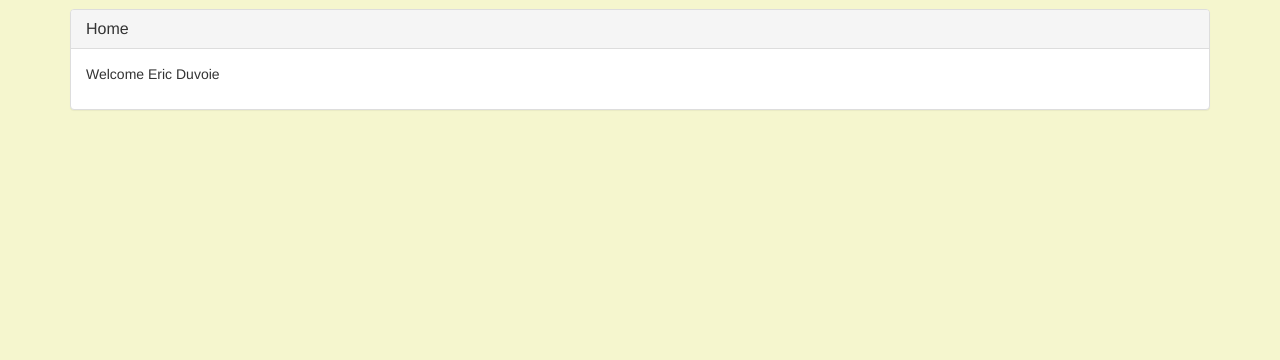
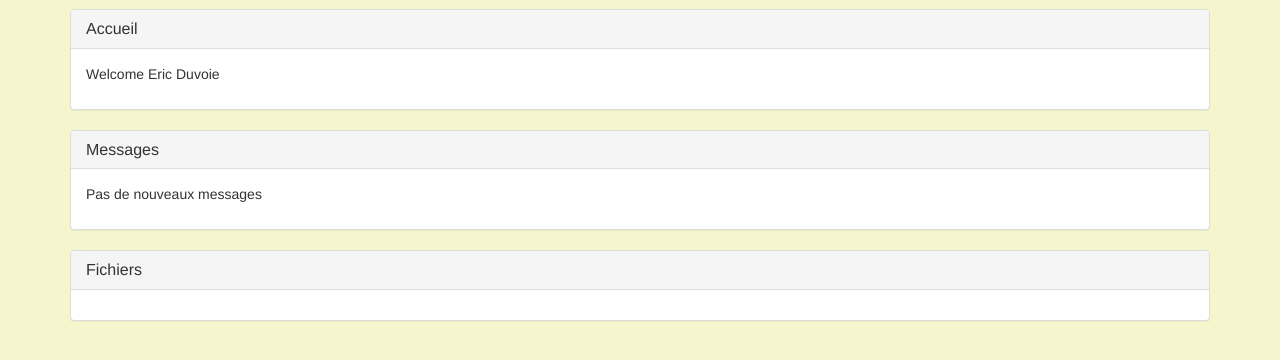
Before and after one commit to ivanahad/sep2015E, a Django app: page /staff/home in a window 1280 px wide. Shown: the part 125-485 px from the top of the page. Run offline with Django 3.2, Linux system fonts and the light colour scheme; some libraries are stand-ins or nearby versions.

Commit message:
ajout des messages dans modele

```diff
--- a/sep2015E/templates/staff/home.html
+++ b/sep2015E/templates/staff/home.html
@@ -10,10 +10,27 @@
 {% block content %}
 <div class="panel panel-default">
   <div class="panel-heading">
-    <h3 class="panel-title">Home</h3>
+    <h3 class="panel-title">Accueil</h3>
   </div>
   <div class="panel-body">
       <p> Welcome {{ name }}</p>
   </div>
 </div>
+
+<div class="panel panel-default">
+  <div class="panel-heading">
+    <h3 class="panel-title">Messages</h3>
+  </div>
+  <div class="panel-body">
+      <p> Pas de nouveaux messages </p>
+  </div>
+</div>
+
+<div class="panel panel-default">
+  <div class="panel-heading">
+    <h3 class="panel-title">Fichiers</h3>
+  </div>
+  <div class="panel-body">
+  </div>
+</div>
 {% endblock %}
```
Also changed, not shown: sep2015E/staff/models.py (+8 -0 lines).
